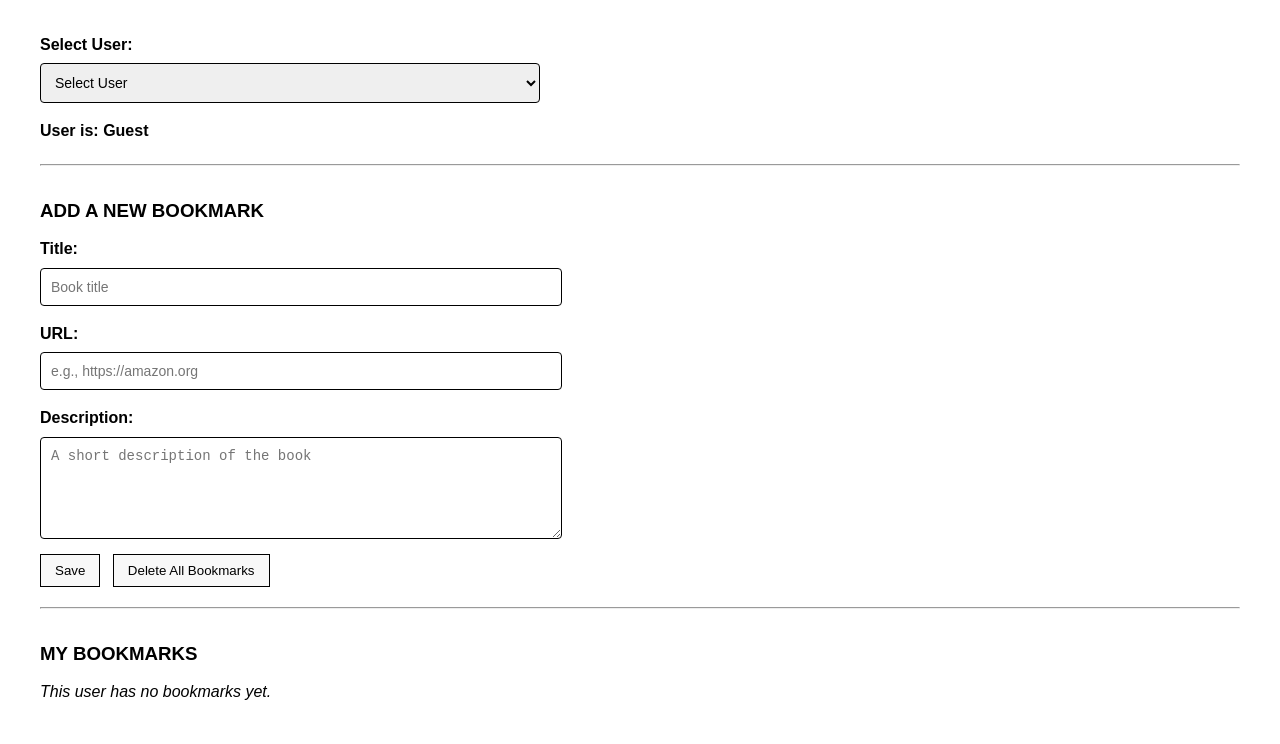
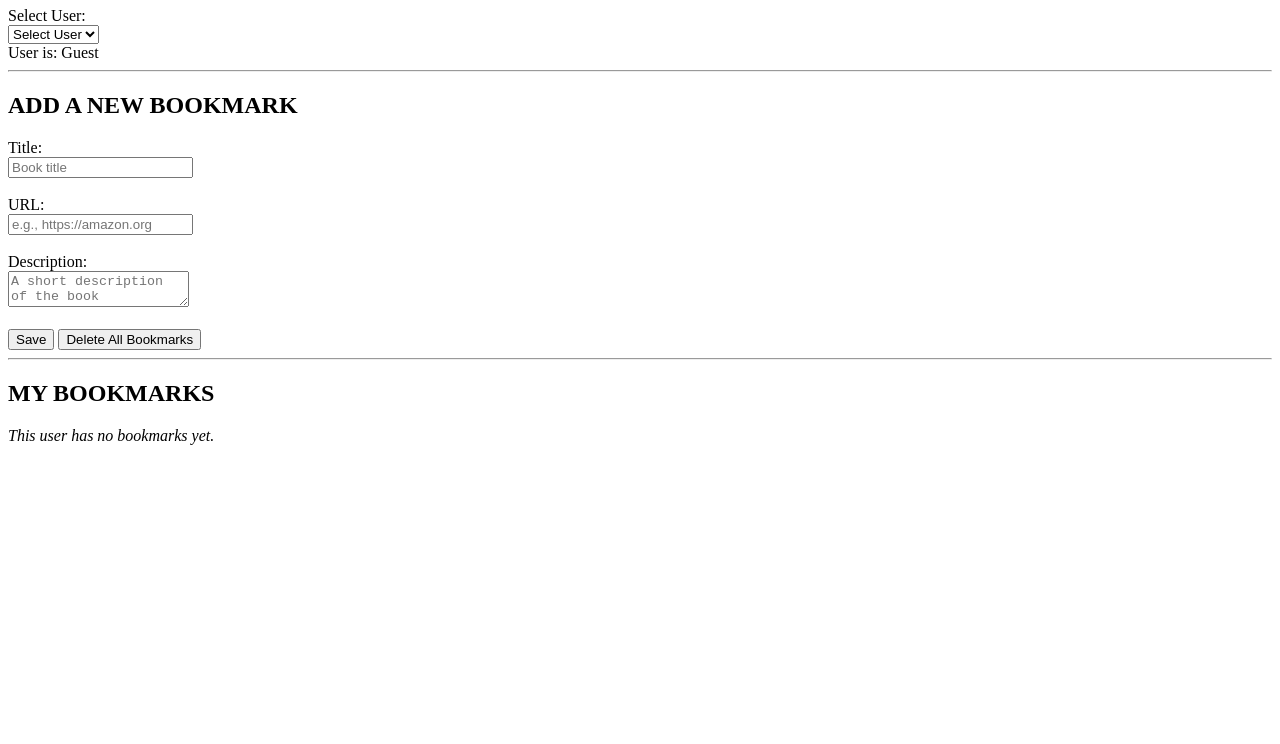
Before and after one commit to aydaeslami/SharedBook, a plain HTML site: page index.html in a window 1280 px wide. Shown: the part 73-817 px from the top of the page. Drawn offline with Linux system fonts and the light colour scheme.

Commit message:
improve accessibility

```diff
--- a/index.html
+++ b/index.html
@@ -4,79 +4,16 @@
   <meta charset="UTF-8">
   <meta name="viewport" content="width=device-width, initial-scale=1.0">
   <title>Aida's Shared Bookmarks</title>
-
-  <style>
-    body {
-      font-family: Arial, sans-serif;
-      line-height: 1.6;
-      margin: 40px;
-    }
-
-    h1 {
-      font-size: 28px;
-      margin-bottom: 20px;
-    }
-
-    h3 {
-      margin-top: 30px;
-      margin-bottom: 10px;
-    }
-
-    form {
-      margin-bottom: 20px;
-    }
-
-    label {
-      display: block;
-      margin-bottom: 6px;
-      font-weight: bold;
-    }
-
-    input,
-    select,
-    textarea {
-      display: block;
-      width: 100%;
-      max-width: 500px;
-      padding: 10px;
-      margin-bottom: 15px;
-      border: 1px solid #000;
-      border-radius: 4px;
-      font-size: 14px;
-    }
-
-    textarea {
-      min-height: 80px;
-      resize: vertical;
-    }
-
-    button {
-      padding: 8px 14px;
-      border: 1px solid #000;
-      background-color: #f8f8f8;
-      cursor: pointer;
-      margin-right: 8px;
-    }
-
-    button:hover {
-      background-color: #eaeaea;
-    }
-
-    hr {
-      margin: 20px 0;
-    }
-  </style>
-
   <script type="module" src="script.js"></script>
 </head>
 <body>
   <h1>MY FAVORITE BOOKMARKS</h1>
 
   <!-- انتخاب کاربر -->
-  <label for="userSelect">Select User:</label>
+  <label for="userSelect">Select User:</label><br>
   <select id="userSelect">
     <option value="" disabled selected>Select User</option>
-  </select>
+  </select><br>
 
   <label id="userName">User is: Guest</label>
 
@@ -84,16 +21,16 @@
 
   <!-- فرم افزودن بوکمارک -->
   <form id="bookmarkForm">
-    <h3>ADD A NEW BOOKMARK</h3>
+    <h2>ADD A NEW BOOKMARK</h2>
 
-    <label for="bookmarkName">Title:</label>
-    <input type="text" id="bookmarkName" placeholder="Book title" required>
+    <label for="bookmarkName">Title:</label><br>
+    <input type="text" id="bookmarkName" name="bookmarkName" placeholder="Book title" required><br><br>
 
-    <label for="bookmarkUrl">URL:</label>
-    <input type="url" id="bookmarkUrl" placeholder="e.g., https://amazon.org" required>
+    <label for="bookmarkUrl">URL:</label><br>
+    <input type="url" id="bookmarkUrl" name="bookmarkUrl" placeholder="e.g., https://amazon.org" required><br><br>
 
-    <label for="bookmarkDesc">Description:</label>
-    <textarea id="bookmarkDesc" placeholder="A short description of the book" required></textarea>
+    <label for="bookmarkDesc">Description:</label><br>
+    <textarea id="bookmarkDesc" name="bookmarkDesc" placeholder="A short description of the book" required></textarea><br><br>
 
     <button id="submitBtn" type="submit">Save</button>
     <button id="deleteBtn" type="button">Delete All Bookmarks</button>
@@ -102,10 +39,9 @@
   <hr>
 
   <!-- لیست بوکمارک‌ها -->
-  <h3>MY BOOKMARKS</h3>
+  <h2>MY BOOKMARKS</h2>
   <div id="bookmarkList">
     <em>This user has no bookmarks yet.</em>
-
   </div>
 </body>
 </html>
```
